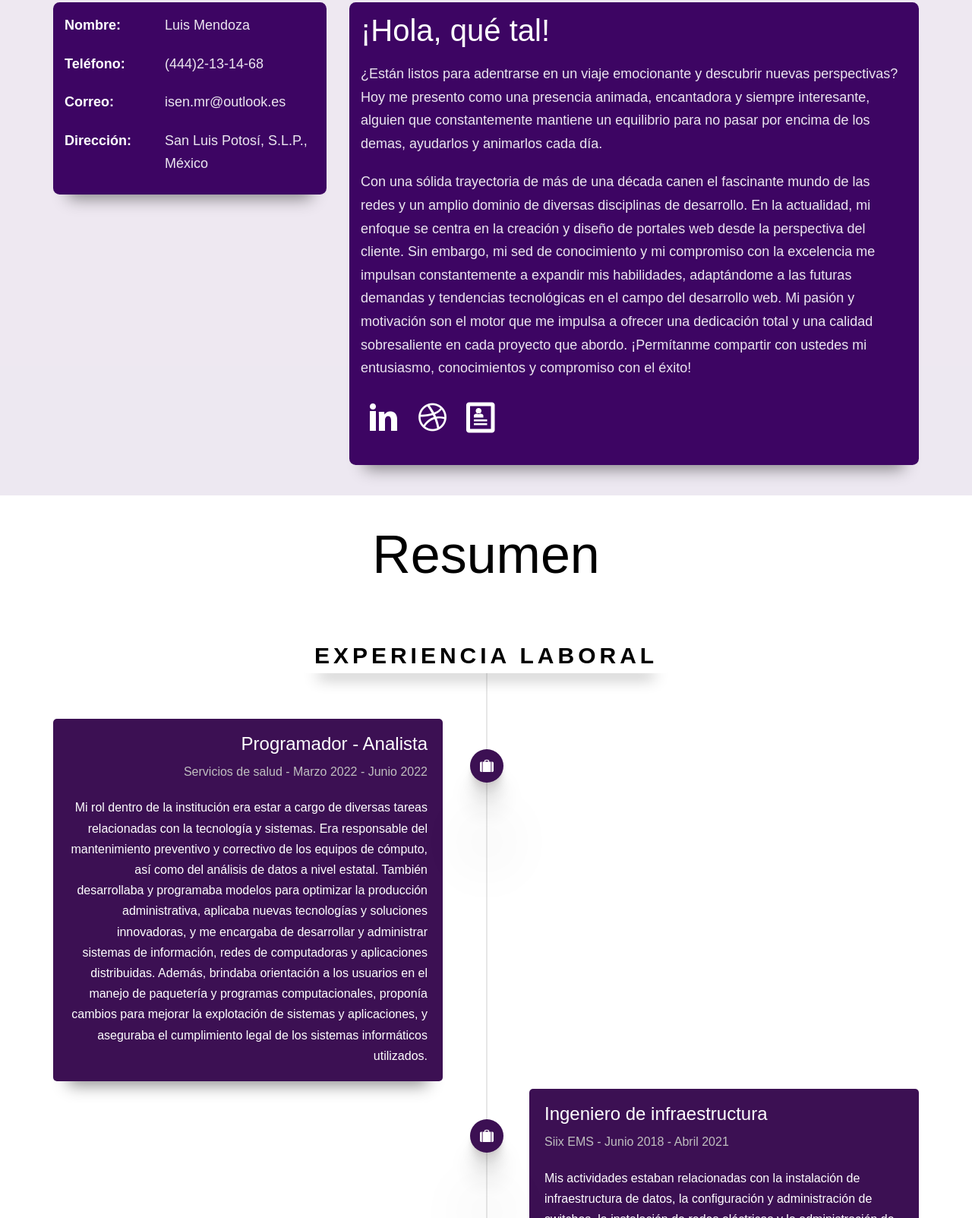
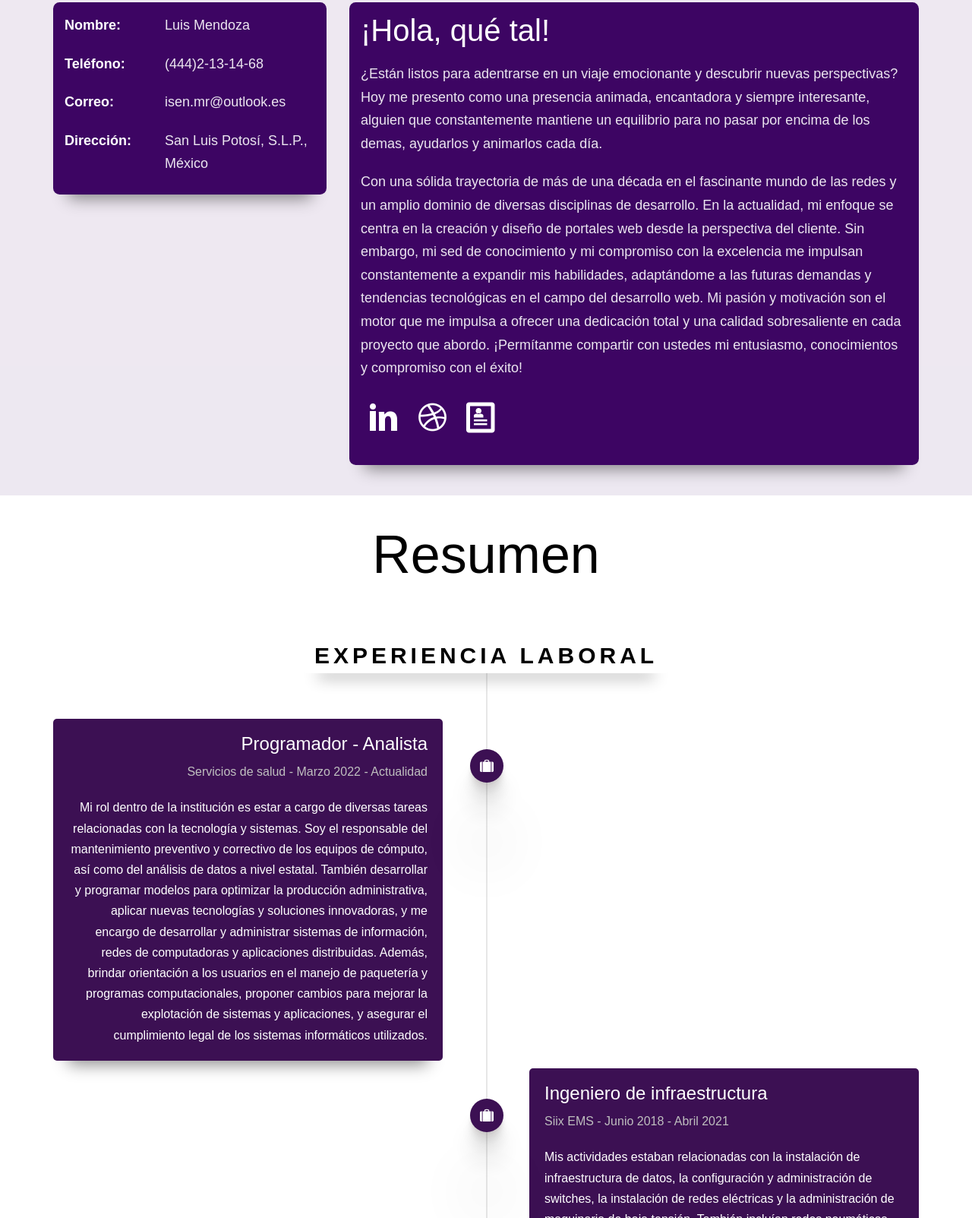
Before and after one commit to wizctl/Resumen, a plain HTML site: page index.html in a window 1280 px wide. Shown: the part 1043-2646 px from the top of the page at 76% size. Drawn offline with nearby package versions, Linux system fonts and the light colour scheme; files whose address does not match are found by name; a web font is replaced by a local one.

Commit message:
Update index.html

```diff
--- a/index.html
+++ b/index.html
@@ -145,7 +145,7 @@
 					<div class="intro animate-box">
 						<h3>¡Hola, qué tal!</h3>
 						<p>¿Están listos para adentrarse en un viaje emocionante y descubrir nuevas perspectivas? Hoy me presento como una presencia animada, encantadora y siempre interesante, alguien que constantemente mantiene un equilibrio para no pasar por encima de los demas, ayudarlos y animarlos cada día.</p>
-						<p>Con una sólida trayectoria de más de una década canen el fascinante mundo de las redes y un amplio dominio de diversas disciplinas de desarrollo.
+						<p>Con una sólida trayectoria de más de una década en el fascinante mundo de las redes y un amplio dominio de diversas disciplinas de desarrollo.
 							En la actualidad, mi enfoque se centra en la creación y diseño de portales web desde la perspectiva del cliente.
 							Sin embargo, mi sed de conocimiento y mi compromiso con la excelencia me impulsan constantemente a expandir mis habilidades, adaptándome a las futuras demandas y tendencias tecnológicas en el campo del desarrollo web.
 							Mi pasión y motivación son el motor que me impulsa a ofrecer una dedicación total y una calidad sobresaliente en cada proyecto que abordo. ¡Permítanme compartir con ustedes mi entusiasmo, conocimientos y compromiso con el éxito!
@@ -182,10 +182,10 @@
 							<div class="timeline-panel">
 								<div class="timeline-heading">
 									<h3 class="timeline-title">Programador - Analista</h3>
-									<span class="company">Servicios de salud - Marzo 2022 - Junio 2022</span>
+									<span class="company">Servicios de salud - Marzo 2022 - Actualidad</span>
 								</div>
 								<div class="timeline-body">
-									<p>Mi rol dentro de la institución era estar a cargo de diversas tareas relacionadas con la tecnología y sistemas. Era responsable del mantenimiento preventivo y correctivo de los equipos de cómputo, así como del análisis de datos a nivel estatal. También desarrollaba y programaba modelos para optimizar la producción administrativa, aplicaba nuevas tecnologías y soluciones innovadoras, y me encargaba de desarrollar y administrar sistemas de información, redes de computadoras y aplicaciones distribuidas. Además, brindaba orientación a los usuarios en el manejo de paquetería y programas computacionales, proponía cambios para mejorar la explotación de sistemas y aplicaciones, y aseguraba el cumplimiento legal de los sistemas informáticos utilizados.</p>
+									<p>Mi rol dentro de la institución es estar a cargo de diversas tareas relacionadas con la tecnología y sistemas. Soy el responsable del mantenimiento preventivo y correctivo de los equipos de cómputo, así como del análisis de datos a nivel estatal. También desarrollar y programar modelos para optimizar la producción administrativa, aplicar nuevas tecnologías y soluciones innovadoras, y me encargo de desarrollar y administrar sistemas de información, redes de computadoras y aplicaciones distribuidas. Además, brindar orientación a los usuarios en el manejo de paquetería y programas computacionales, proponer cambios para mejorar la explotación de sistemas y aplicaciones, y asegurar el cumplimiento legal de los sistemas informáticos utilizados.</p>
 								</div>
 							</div>
 						</li>
```
